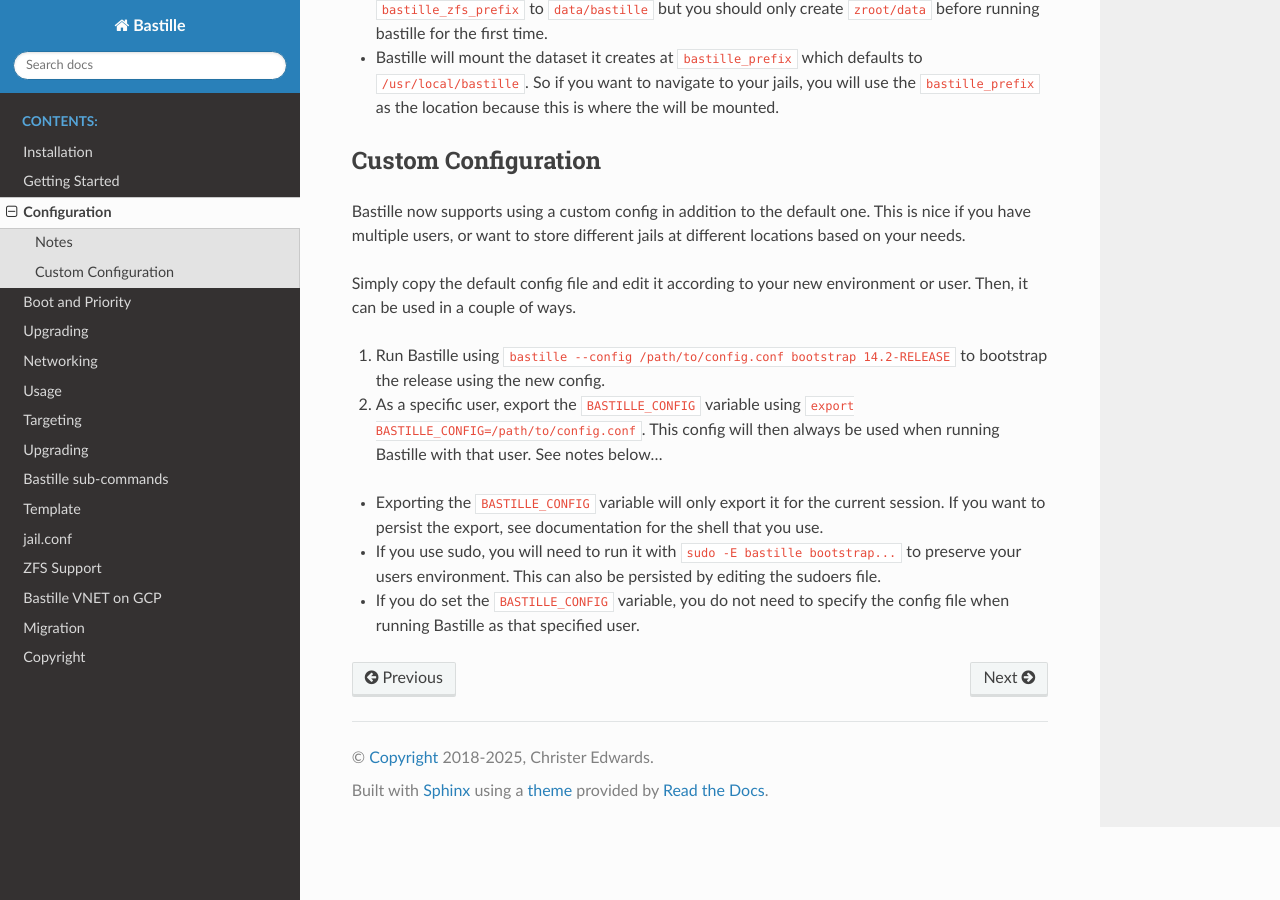
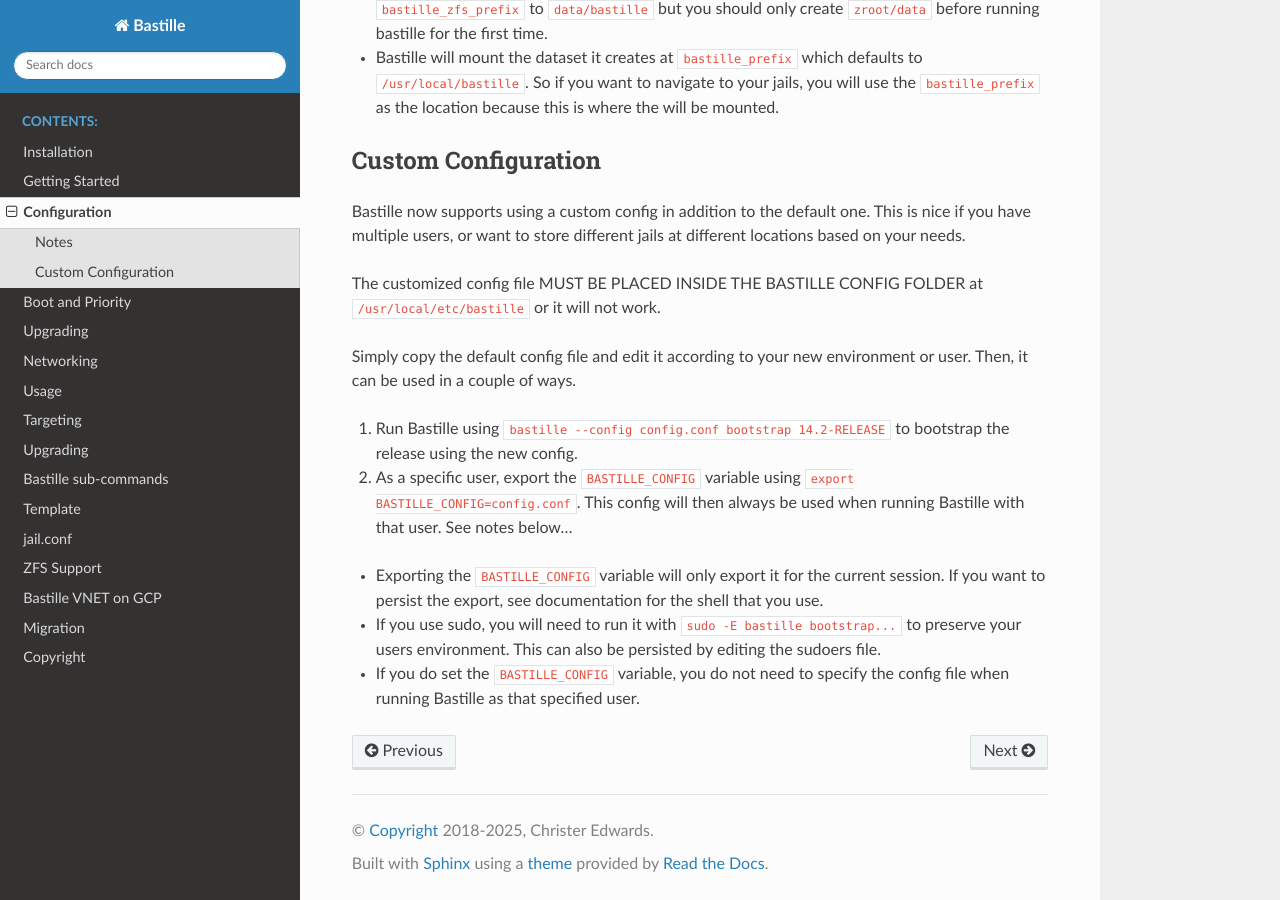
Before and after one commit to BastilleBSD/bastille, a Sphinx documentation site: the page built from docs/chapters/configuration.rst, in a window 1280 px wide and 900 px high, scrolled down 1703 px. Built offline with Sphinx 7.4.7 and the Read the Docs theme 3.1.0, drawn with Linux system fonts in a browser that asks for light colours.

Commit message:
Force config file in default location
This will prevent errors when bastille gathers the number of epairs on the system.

```diff
--- a/docs/chapters/configuration.rst
+++ b/docs/chapters/configuration.rst
@@ -93,11 +93,13 @@ Custom Configuration
 Bastille now supports using a custom config in addition to the default one. This is nice if you have multiple users, or want to store different
 jails at different locations based on your needs.
 
+The customized config file MUST BE PLACED INSIDE THE BASTILLE CONFIG FOLDER at ``/usr/local/etc/bastille`` or it will not work.
+
 Simply copy the default config file and edit it according to your new environment or user. Then, it can be used in a couple of ways.
 
-1. Run Bastille using ``bastille --config /path/to/config.conf bootstrap 14.2-RELEASE`` to bootstrap the release using the new config.
+1. Run Bastille using ``bastille --config config.conf bootstrap 14.2-RELEASE`` to bootstrap the release using the new config.
 
-2. As a specific user, export the ``BASTILLE_CONFIG`` variable using ``export BASTILLE_CONFIG=/path/to/config.conf``. This config will then always be used when running Bastille with that user. See notes below...
+2. As a specific user, export the ``BASTILLE_CONFIG`` variable using ``export BASTILLE_CONFIG=config.conf``. This config will then always be used when running Bastille with that user. See notes below...
 
 - Exporting the ``BASTILLE_CONFIG`` variable will only export it for the current session. If you want to persist the export, see documentation for the shell that you use.
 
```
Also changed, not shown: 4 other files.
